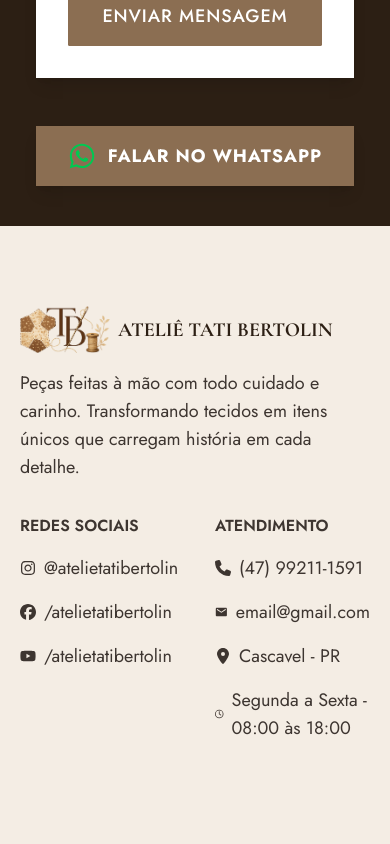
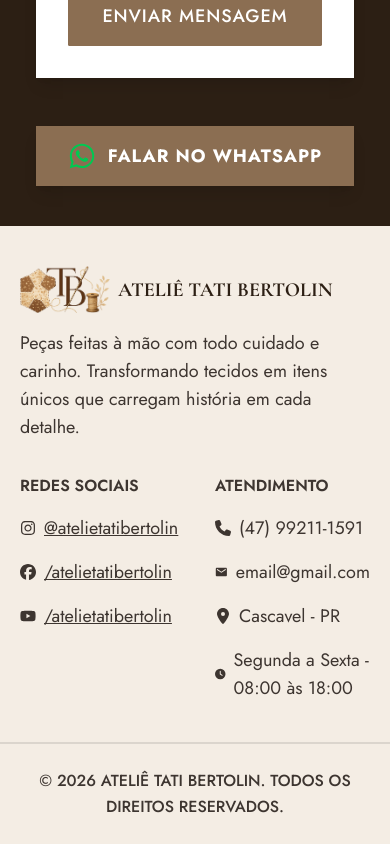
Before and after one commit to eduardo-bertolin/landing-page-atelie, a React (Vite) app: page / in a window 390 px wide. Shown: the part 6066-6910 px from the top of the page. Before the commit the page ends 6888 px from the top, so only its background shows below. Built offline with nearby package versions, Linux system fonts and the light colour scheme.

Commit message:
edit footer

```diff
--- a/src/components/Footer.tsx
+++ b/src/components/Footer.tsx
@@ -1,13 +1,13 @@
 import Logo from "./Logo";
-import { FaPhone, FaLocationDot, FaRegClock, FaInstagram, FaFacebook, FaYoutube } from "react-icons/fa6";
+import { FaPhone, FaLocationDot, FaClock, FaInstagram, FaFacebook, FaYoutube } from "react-icons/fa6";
 import { IoMdMail } from "react-icons/io";
 
 
 
 export default function Footer() {
     return (
-        <section id="footer" className="w-full h-auto py-20 flex">
-            <div className="grid grid-cols-2 lg:grid-cols-3 w-full mx-auto">
+        <section id="footer" className="w-full h-auto ">
+            <div className="grid grid-cols-2 lg:grid-cols-3 w-full mx-auto my-10">
                 <div className="flex flex-col w-full h-auto justify-start px-5 gap-4 col-span-2 lg:col-span-1 pb-8 lg:pb-0">
                     <Logo />
                     <p className="text-grafite font-jost text-lg max-w-md">
@@ -19,15 +19,15 @@ export default function Footer() {
                     <p className="text-md text-grafite uppercase font-semibold">Redes Sociais</p>
                     <a href="https://www.instagram.com/atelietatibertolin/" className="group flex flex-row items-center gap-2 cursor-pointer w-fit">
                         <FaInstagram className="w-4 h-4 text-grafite transition-colors group-hover:text-orange-500" />
-                        <span className="font-jost text-lg text-grafite transition-colors group-hover:text-orange-500">@atelietatibertolin</span>
+                        <span className="font-jost text-lg text-grafite transition-colors group-hover:text-orange-500 underline xl:no-underline">@atelietatibertolin</span>
                     </a>
                     <a href="https://www.facebook.com/atelietatibertolin/" className="group flex flex-row items-center gap-2 cursor-pointer w-fit">
                         <FaFacebook className="w-4 h-4 text-grafite transition-colors group-hover:text-blue-500" />
-                        <span className="font-jost text-lg text-grafite transition-colors group-hover:text-blue-500">/atelietatibertolin</span>
+                        <span className="font-jost text-lg text-grafite transition-colors group-hover:text-blue-500 underline xl:no-underline">/atelietatibertolin</span>
                     </a>
                     <a href="https://www.youtube.com/channel/UCZYuZOcvh9gY5lCuft8Thng" className="group flex flex-row items-center gap-2 cursor-pointer w-fit">
                         <FaYoutube className="w-4 h-4 text-grafite transition-colors group-hover:text-red-500" />
-                        <span className="font-jost text-lg text-grafite transition-colors group-hover:text-red-500">/atelietatibertolin</span>
+                        <span className="font-jost text-lg text-grafite transition-colors group-hover:text-red-500 underline xl:no-underline">/atelietatibertolin</span>
                     </a>
                 </div>
 
@@ -46,12 +46,15 @@ export default function Footer() {
                         <span className="text-grafite font-jost text-lg">Cascavel - PR</span>
                     </div>
                     <div className="flex flex-row items-center gap-2">
-                        <FaRegClock className="text-grafite w-4 h-4 " />
+                        <FaClock className="text-grafite w-5 h-5 xl:w-4 xl:h-4 " />
                         <span className="text-grafite font-jost text-lg">Segunda a Sexta - 08:00 às 18:00</span>
                     </div>
                 </div>
 
             </div>
+            <div className="border-t-2 border-black/10 p-6 justify-center">
+                <p className="font-jost text-md text-grafite text-center w-full font-medium uppercase">© {new Date().getFullYear()} Ateliê Tati Bertolin. Todos os direitos reservados.</p>
+            </div>
         </section>
     )
 }
--- a/src/components/Header.tsx
+++ b/src/components/Header.tsx
@@ -43,7 +43,7 @@ export default function Header() {
                                 <div className="container flex flex-col items-center justify-center h-full relative">
                                     <ul className="flex flex-col gap-8 text-center text-2xl font-jost uppercase tracking-widest">
                                         <li>
-                                            <a href="#" className="color-ebano" onClick={() => setShowMobileMenu(false)}>Home</a>
+                                            <a href="#" className="color-ebano" onClick={() => setShowMobileMenu(false)}>Início</a>
 
                                         </li>
                                         <li>
```
